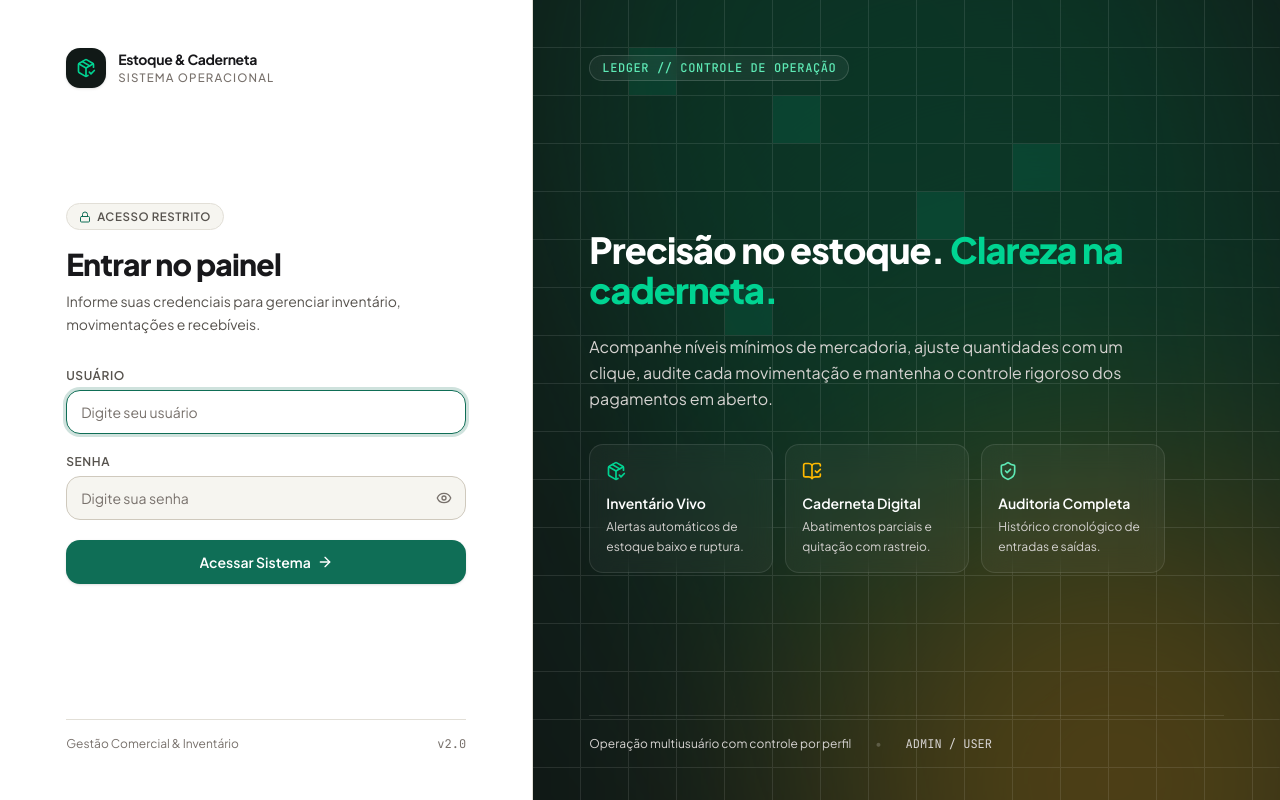
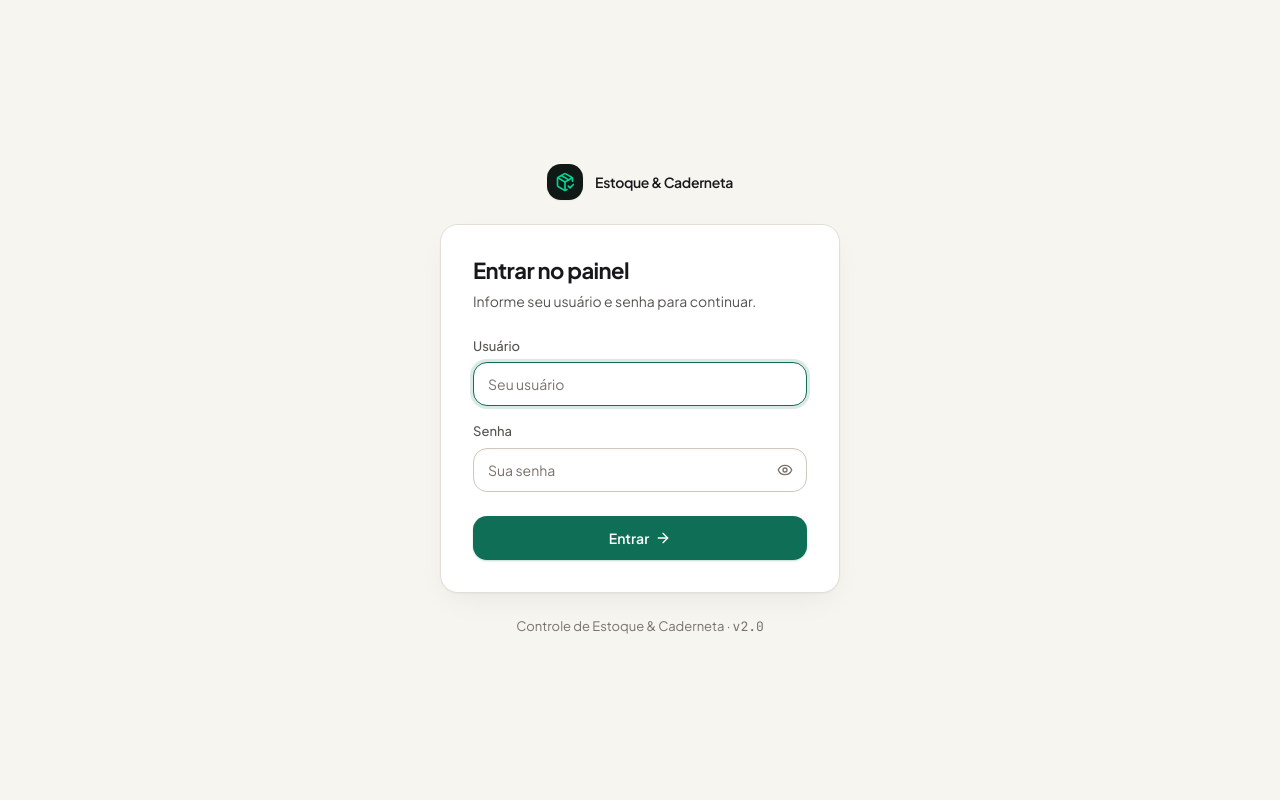
Before and after one commit to Savio-Marques/estoque-frontend, a React (Vite) app: page / in a window 1280 px wide. Built offline with nearby package versions, Linux system fonts and the light colour scheme.

Commit message:
refactor(login): redesenha tela de login em card editorial centralizado

```diff
--- a/src/pages/Login/index.js
+++ b/src/pages/Login/index.js
@@ -1,9 +1,7 @@
 import React, { useState } from 'react';
 import { useNavigate } from 'react-router-dom';
-import { Eye, EyeOff, Lock, PackageCheck, ShieldCheck, BookOpenCheck, ArrowRight, AlertCircle } from 'lucide-react';
+import { AlertCircle, ArrowRight, Eye, EyeOff, PackageCheck } from 'lucide-react';
 import { useAuth } from '../../contexts/AuthContext';
-import { AuroraBackground } from '@/components/velora/aurora-background';
-import { GridPattern } from '@/components/velora/grid-pattern';
 import { Input } from '@/components/ui/input';
 import { Label } from '@/components/ui/label';
 import { Button } from '@/components/ui/button';
@@ -24,51 +22,58 @@ function Login() {
     try {
       await login(username.trim(), password);
       navigate('/dashboard/stock');
-    } catch (err) {
-      setError('Usuário ou senha inválidos. Por favor, tente novamente.');
+    } catch (_err) {
+      setError('Usuário ou senha inválidos. Tente novamente.');
     } finally {
       setIsLoading(false);
     }
   };
 
+  const handleUsernameChange = (e) => {
+    setUsername(e.target.value);
+    if (error) setError('');
+  };
+
+  const handlePasswordChange = (e) => {
+    setPassword(e.target.value);
+    if (error) setError('');
+  };
+
   return (
-    <div className="velora-theme min-h-screen w-full grid grid-cols-1 lg:grid-cols-12 bg-[var(--ledger-bg)] text-[var(--ledger-ink)]">
-      {/* Left Column: Clean Editorial Login Form */}
-      <section className="lg:col-span-5 flex flex-col bg-[var(--ledger-surface)] px-6 pt-[calc(1.75rem+env(safe-area-inset-top,0px))] pb-8 sm:px-10 sm:py-10 lg:border-r lg:border-[var(--ledger-border)] lg:px-12 lg:py-12">
-        <div className="mx-auto flex w-full max-w-[400px] flex-1 flex-col justify-between gap-8">
-          <div className="flex min-h-10 items-center gap-3">
-            <div className="flex size-10 shrink-0 items-center justify-center rounded-xl bg-[var(--ledger-sidebar-bg)] text-white shadow-sm">
-              <PackageCheck className="size-5 text-emerald-400" />
+    <main className="min-h-screen w-full bg-[var(--ledger-bg)] text-[var(--ledger-ink)] flex flex-col justify-center px-4 pt-[calc(2rem+env(safe-area-inset-top,0px))] pb-[calc(2rem+env(safe-area-inset-bottom,0px))] sm:px-6">
+      <div className="mx-auto w-full max-w-[400px]">
+        {/* Brand Header */}
+        <header className="mb-6 flex items-center justify-center gap-3">
+          <div className="flex size-9 shrink-0 items-center justify-center rounded-xl bg-[var(--ledger-sidebar-bg)] text-emerald-400 shadow-xs">
+            <PackageCheck className="size-5" />
           </div>
-            <div className="min-w-0">
-              <p className="truncate text-sm font-bold tracking-tight text-[var(--ledger-ink)]">
+          <span className="text-sm font-semibold tracking-tight text-[var(--ledger-ink)]">
             Estoque &amp; Caderneta
-              </p>
-              <p className="truncate text-[0.72rem] font-medium uppercase tracking-widest text-[var(--ledger-ink-subtle)]">
-                Sistema Operacional
-              </p>
-            </div>
-          </div>
+          </span>
+        </header>
 
-          <div className="my-auto w-full py-4">
-            <div className="mb-8">
-              <span className="inline-flex items-center gap-1.5 rounded-full border border-[var(--ledger-border)] bg-[var(--ledger-bg)] px-3 py-1 text-[0.72rem] font-semibold uppercase tracking-wider text-[var(--ledger-ink-muted)]">
-                <Lock className="size-3 text-[var(--ledger-accent)]" />
-                Acesso Restrito
-              </span>
-              <h1 className="mt-4 text-3xl font-extrabold tracking-tight text-[var(--ledger-ink)]">
+        {/* Precision Ledger Card */}
+        <section
+          aria-labelledby="login-heading"
+          className="rounded-2xl border border-[var(--ledger-border)] bg-[var(--ledger-surface)] p-6 sm:p-8 shadow-[0_1px_2px_rgba(24,24,27,0.04),0_12px_32px_-8px_rgba(24,24,27,0.06)]"
+        >
+          <div className="mb-6">
+            <h1
+              id="login-heading"
+              className="text-[1.375rem] font-bold leading-tight tracking-tight text-[var(--ledger-ink)]"
+            >
               Entrar no painel
             </h1>
-              <p className="mt-2 text-sm leading-relaxed text-[var(--ledger-ink-muted)]">
-                Informe suas credenciais para gerenciar inventário, movimentações e recebíveis.
+            <p className="mt-1.5 text-sm leading-relaxed text-[var(--ledger-ink-muted)]">
+              Informe seu usuário e senha para continuar.
             </p>
           </div>
 
-            <form onSubmit={handleSubmit} className="space-y-5">
+          <form onSubmit={handleSubmit} className="space-y-4">
             {error && (
               <div
                 role="alert"
-                  className="flex items-start gap-2.5 rounded-xl border border-red-200 bg-[var(--ledger-danger-soft)] px-3.5 py-3 text-sm text-[var(--ledger-danger)]"
+                className="flex items-start gap-2.5 rounded-xl border border-red-200 bg-[var(--ledger-danger-soft)] px-3.5 py-2.5 text-[0.8125rem] leading-snug text-[var(--ledger-danger)]"
               >
                 <AlertCircle className="mt-0.5 size-4 shrink-0" />
                 <span>{error}</span>
@@ -78,7 +83,7 @@ function Login() {
             <div className="space-y-1.5">
               <Label
                 htmlFor="username"
-                  className="text-xs font-semibold uppercase tracking-wider text-[var(--ledger-ink-muted)]"
+                className="text-[0.8125rem] font-medium text-[var(--ledger-ink-muted)]"
               >
                 Usuário
               </Label>
@@ -86,19 +91,19 @@ function Login() {
                 id="username"
                 type="text"
                 autoComplete="username"
-                  placeholder="Digite seu usuário"
+                placeholder="Seu usuário"
                 value={username}
-                  onChange={(e) => setUsername(e.target.value)}
+                onChange={handleUsernameChange}
                 required
                 autoFocus
-                  className="h-11 rounded-xl border-[var(--ledger-border-strong)] bg-[var(--ledger-bg)] px-3.5 text-base md:text-sm text-[var(--ledger-ink)] placeholder:text-[var(--ledger-ink-subtle)] focus-visible:border-[var(--ledger-accent)] focus-visible:bg-white focus-visible:ring-[var(--ledger-accent)]/20"
+                className="h-11 rounded-xl border-[var(--ledger-border-strong)] bg-[var(--ledger-surface)] px-3.5 text-base md:text-sm text-[var(--ledger-ink)] shadow-[inset_0_1px_2px_rgba(24,24,27,0.04)] placeholder:text-[var(--ledger-ink-subtle)] focus:border-[var(--ledger-accent)] focus:ring-3 focus:ring-[var(--ledger-accent)]/15 focus-visible:border-[var(--ledger-accent)] focus-visible:bg-[var(--ledger-surface)] focus-visible:ring-3 focus-visible:ring-[var(--ledger-accent)]/15"
               />
             </div>
 
             <div className="space-y-1.5">
               <Label
                 htmlFor="password"
-                  className="text-xs font-semibold uppercase tracking-wider text-[var(--ledger-ink-muted)]"
+                className="text-[0.8125rem] font-medium text-[var(--ledger-ink-muted)]"
               >
                 Senha
               </Label>
@@ -107,112 +112,50 @@ function Login() {
                   id="password"
                   type={showPassword ? 'text' : 'password'}
                   autoComplete="current-password"
-                    placeholder="Digite sua senha"
+                  placeholder="Sua senha"
                   value={password}
-                    onChange={(e) => setPassword(e.target.value)}
+                  onChange={handlePasswordChange}
                   required
-                    className="h-11 rounded-xl border-[var(--ledger-border-strong)] bg-[var(--ledger-bg)] pr-11 pl-3.5 text-base md:text-sm text-[var(--ledger-ink)] placeholder:text-[var(--ledger-ink-subtle)] focus-visible:border-[var(--ledger-accent)] focus-visible:bg-white focus-visible:ring-[var(--ledger-accent)]/20"
+                  className="h-11 rounded-xl border-[var(--ledger-border-strong)] bg-[var(--ledger-surface)] pr-11 pl-3.5 text-base md:text-sm text-[var(--ledger-ink)] shadow-[inset_0_1px_2px_rgba(24,24,27,0.04)] placeholder:text-[var(--ledger-ink-subtle)] focus:border-[var(--ledger-accent)] focus:ring-3 focus:ring-[var(--ledger-accent)]/15 focus-visible:border-[var(--ledger-accent)] focus-visible:bg-[var(--ledger-surface)] focus-visible:ring-3 focus-visible:ring-[var(--ledger-accent)]/15"
                 />
                 <button
                   type="button"
                   onClick={() => setShowPassword((prev) => !prev)}
                   aria-label={showPassword ? 'Ocultar senha' : 'Mostrar senha'}
-                    className="absolute inset-y-0 right-0 flex w-11 items-center justify-center text-[var(--ledger-ink-subtle)] transition-colors hover:text-[var(--ledger-ink)]"
+                  className="absolute inset-y-0 right-0 flex w-11 items-center justify-center rounded-r-xl text-[var(--ledger-ink-subtle)] transition-colors hover:text-[var(--ledger-ink)]"
                 >
                   {showPassword ? <EyeOff className="size-4" /> : <Eye className="size-4" />}
                 </button>
               </div>
             </div>
 
+            <div className="pt-2">
               <Button
                 type="submit"
                 disabled={isLoading}
                 loading={isLoading}
-                className="h-11 w-full rounded-xl bg-[var(--ledger-accent)] text-sm font-semibold text-white shadow-sm transition-colors hover:bg-[var(--ledger-accent-hover)]"
+                className="h-11 w-full rounded-xl bg-[var(--ledger-accent)] text-sm font-semibold text-white shadow-[0_1px_2px_rgba(15,110,86,0.25)] transition-all hover:bg-[var(--ledger-accent-hover)]"
               >
                 {isLoading ? (
                   'Entrando...'
                 ) : (
                   <>
-                    <span>Acessar Sistema</span>
+                    <span>Entrar</span>
                     <ArrowRight className="size-4" />
                   </>
                 )}
               </Button>
+            </div>
           </form>
-          </div>
-
-          <div className="flex items-center justify-between border-t border-[var(--ledger-border)] pt-4 text-xs text-[var(--ledger-ink-subtle)]">
-            <span>Gestão Comercial &amp; Inventário</span>
-            <span className="font-mono-tabular">v2.0</span>
-          </div>
-        </div>
         </section>
 
-      {/* Right Column: Editorial Industrial Showcase with Velora Aurora + GridPattern */}
-      <section className="dark relative hidden lg:col-span-7 lg:flex flex-col justify-between overflow-hidden bg-[#111917] px-10 py-12 xl:px-14 text-stone-100">
-        <AuroraBackground intensity="medium" className="opacity-35" />
-        <GridPattern
-          width={48}
-          height={48}
-          squares={[
-            [2, 1],
-            [5, 2],
-            [8, 4],
-            [4, 6],
-            [10, 3],
-          ]}
-          className="fill-emerald-400/10 stroke-white/10"
-        />
-
-        <div className="relative z-10 flex min-h-10 items-center justify-between">
-          <span className="font-mono-tabular rounded-full border border-white/15 bg-white/5 px-3 py-1 text-xs font-medium tracking-wider text-emerald-300 backdrop-blur-sm">
-            LEDGER // CONTROLE DE OPERAÇÃO
-          </span>
+        {/* Quiet Footer */}
+        <footer className="mt-6 text-center text-[0.8125rem] text-[var(--ledger-ink-subtle)]">
+          Controle de Estoque &amp; Caderneta <span aria-hidden="true">&middot;</span>{' '}
+          <span className="font-mono-tabular">v2.0</span>
+        </footer>
       </div>
-
-        <div className="relative z-10 max-w-xl space-y-6">
-          <h2 className="text-3xl xl:text-4xl font-extrabold leading-[1.12] tracking-tight text-white">
-            Precisão no estoque.{' '}
-            <span className="text-emerald-400">Clareza na caderneta.</span>
-          </h2>
-          <p className="text-base leading-relaxed text-stone-300">
-            Acompanhe níveis mínimos de mercadoria, ajuste quantidades com um clique, audite cada
-            movimentação e mantenha o controle rigoroso dos pagamentos em aberto.
-          </p>
-
-          <div className="grid grid-cols-1 gap-3 pt-2 xl:grid-cols-3">
-            <div className="rounded-xl border border-white/10 bg-white/[0.04] p-4 backdrop-blur-md">
-              <PackageCheck className="size-5 text-emerald-400" />
-              <p className="mt-3 text-sm font-semibold text-white">Inventário Vivo</p>
-              <p className="mt-1 text-xs leading-relaxed text-stone-300">
-                Alertas automáticos de estoque baixo e ruptura.
-              </p>
-            </div>
-            <div className="rounded-xl border border-white/10 bg-white/[0.04] p-4 backdrop-blur-md">
-              <BookOpenCheck className="size-5 text-amber-400" />
-              <p className="mt-3 text-sm font-semibold text-white">Caderneta Digital</p>
-              <p className="mt-1 text-xs leading-relaxed text-stone-300">
-                Abatimentos parciais e quitação com rastreio.
-              </p>
-            </div>
-            <div className="rounded-xl border border-white/10 bg-white/[0.04] p-4 backdrop-blur-md">
-              <ShieldCheck className="size-5 text-emerald-300" />
-              <p className="mt-3 text-sm font-semibold text-white">Auditoria Completa</p>
-              <p className="mt-1 text-xs leading-relaxed text-stone-300">
-                Histórico cronológico de entradas e saídas.
-              </p>
-            </div>
-          </div>
-        </div>
-
-        <div className="relative z-10 flex items-center gap-6 border-t border-white/10 pt-5 text-xs text-stone-300">
-          <span>Operação multiusuário com controle por perfil</span>
-          <span className="text-white/20">&bull;</span>
-          <span className="font-mono-tabular">ADMIN / USER</span>
-        </div>
-      </section>
-    </div>
+    </main>
   );
 }
 
```
Lines whose indentation alone changed are shown as unchanged.
